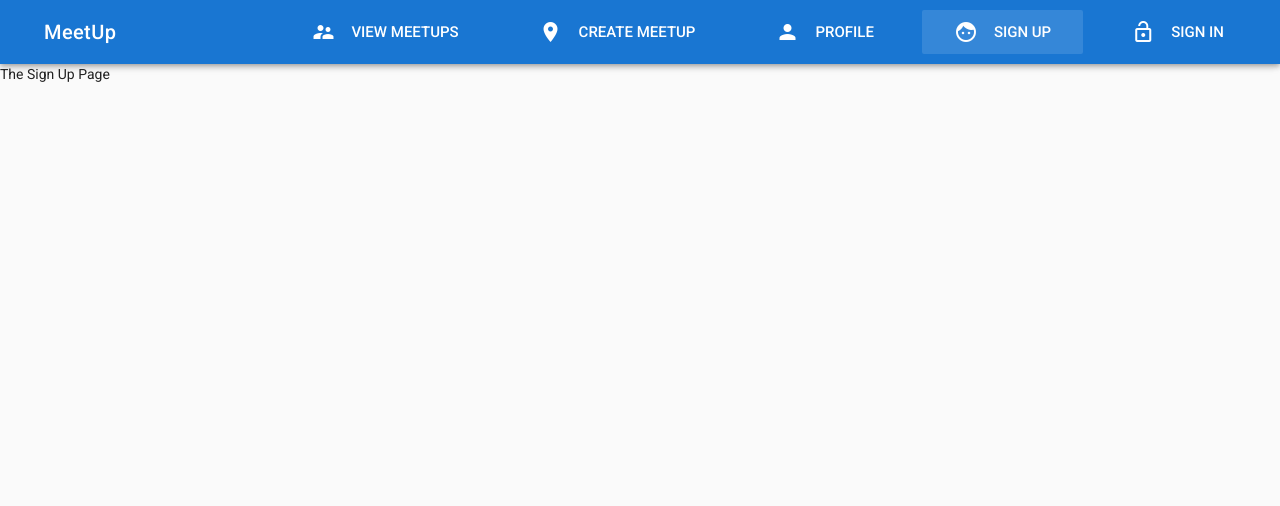
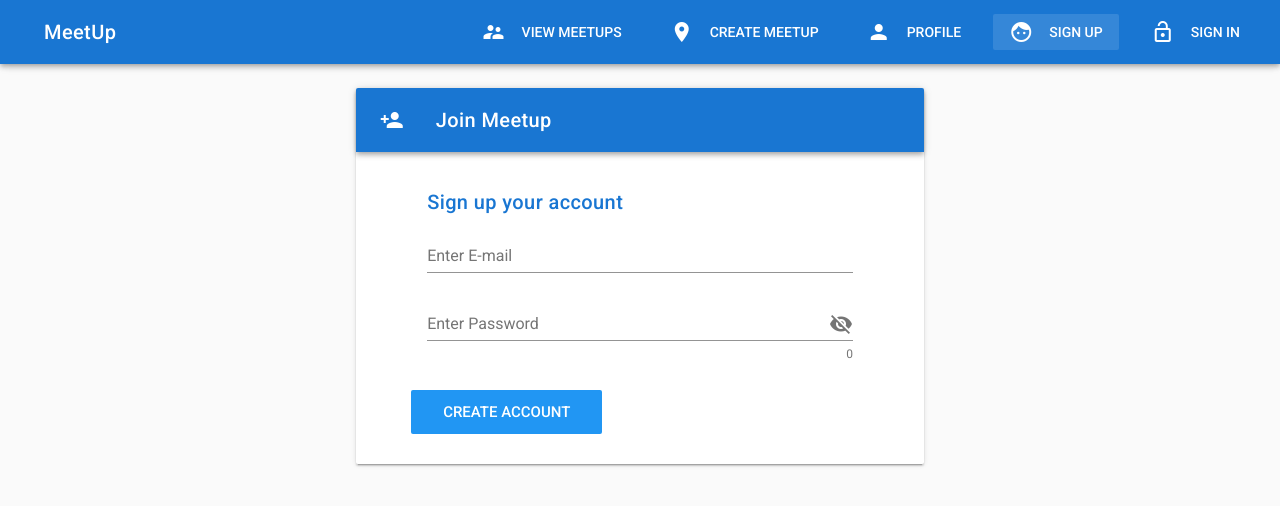
Before and after one commit to yat529/Meetup_demo, a Vue app: page /signup in a window 1280 px wide. Shown: the top 506 px of the page. Built offline with nearby package versions, Linux system fonts and the light colour scheme.

Commit message:
signup page finished, fix toolbar item responsive display breakpoint

```diff
--- a/src/App.vue
+++ b/src/App.vue
@@ -14,13 +14,13 @@
     </v-navigation-drawer>
 
     <v-toolbar class="primary" dark>
-      <v-toolbar-side-icon class="hidden-sm-and-up" @click.stop="sideNav = !sideNav"></v-toolbar-side-icon>
+      <v-toolbar-side-icon class="hidden-md-and-up" @click.stop="sideNav = !sideNav"></v-toolbar-side-icon>
       <v-toolbar-title>
         <router-link to="/" tag="span" style="cursor: pointer">{{ title }}</router-link>
       </v-toolbar-title>
       <v-spacer></v-spacer>
       <!-- Topbar Menu Buttons -->
-      <v-btn class="hidden-sm-and-down" v-for="item in menuItems" :key="item.title" router :to="item.link" flat large>
+      <v-btn class="hidden-sm-and-down" v-for="item in menuItems" :key="item.title" router :to="item.link" flat>
         <v-icon left>{{ item.icon }}</v-icon>
         {{ item.title }}
       </v-btn>
--- a/src/components/Meetup/Meetups.vue
+++ b/src/components/Meetup/Meetups.vue
@@ -1,7 +1,7 @@
 <template>
   <v-container>
     <v-layout row wrap>
-      <v-flex xs3 v-for="item in meetups" :key="item.id" class="mr-3 mb-3">
+      <v-flex xs12 sm6 md4 xl3 v-for="item in meetups" :key="item.id" class="px-2 py-2">
         <v-card>
           <v-card-media :src="item.imageUrl" height="200px">
           </v-card-media>
--- a/src/components/User/Signup.vue
+++ b/src/components/User/Signup.vue
@@ -1,12 +1,105 @@
 <template>
-  <div>
-    <p>The Sign Up Page</p>
-  </div>
+  <v-container>
+    <v-layout row>
+      <v-flex xs12 sm6 offset-sm3>
+        <v-card>
+          <v-toolbar class="primary mb-3" dark>
+            <v-toolbar-side-icon>
+              <v-icon>person_add</v-icon>
+            </v-toolbar-side-icon>
+            <v-toolbar-title>Join Meetup</v-toolbar-title>
+          </v-toolbar>
+          <v-form class="pb-4" ref="accSignupForm" @submit.prevent="onSignup">
+
+            <v-layout row>
+              <v-flex xs10 offset-xs1>
+                <v-card-text class="px-4 py-4">
+                  <h3 class="primary--text title mb-3">Sign up your account</h3>
+                  <v-text-field
+                    name="userEmail"
+                    label="Enter E-mail"
+                    v-model="email"
+                    :rules="emailRules"
+                  ></v-text-field>
+                  <v-text-field
+                    name="userPassword"
+                    label="Enter Password"
+                    hint="At least 8 characters"
+                    v-model="password"
+                    min="8"
+                    :append-icon="psw_show ? 'visibility' : 'visibility_off'"
+                    :append-icon-cb="() => (psw_show = !psw_show)"
+                    :type="!psw_show ? 'password' : 'text'"
+                    :rules="pswRules"
+                    counter
+                  ></v-text-field>
+                  <v-text-field
+                    name="userPasswordConfirm"
+                    label="Confirm Password"
+                    v-model="passwordToCompare"
+                    :append-icon="psw_check_show ? 'visibility' : 'visibility_off'"
+                    :append-icon-cb="() => (psw_check_show = !psw_check_show)"
+                    :type="!psw_check_show ? 'password' : 'text'"
+                    :rules="pswCompareRules"
+                    counter
+                    v-if="checkPswLength"
+                  ></v-text-field>
+                </v-card-text>
+
+                <v-btn large flat dark class="info" type="submit">CREATE ACCOUNT</v-btn>
+              </v-flex>
+
+            </v-layout>
+
+          </v-form>
+        </v-card>
+
+      </v-flex>
+    </v-layout>
+  </v-container>
 </template>
 <script>
 /* eslint-disable */
 export default {
+  data () {
+    return {
+      valid: false,
+      email: '',
+      password: '',
+      passwordToCompare: '',
+      psw_show: false,
+      psw_check_show: false
+    }
+  },
+  computed: {
+    emailRules () {
+      return [
+        value => !!value || 'Email is required',
+        value => /^\w+([.-]?\w+)*@\w+([.-]?\w+)*(\.\w{2,3})+$/.test(value) || 'E-mail must be valid'
+      ]
+    },
+    pswRules () {
+      return [
+        value => !!value || 'Password is required',
+        value => value.length >= 8 || 'At least 8 characters'
+      ]
+    },
+    pswCompareRules () {
+      return [
+        value => this.password === value || 'Passwords don\'t match'
+      ]
+    },
+    checkPswLength () {
+      return this.password.length >= 8
+    }
+  },
+  methods: {
+    onSignup () {
+      console.log(this.$refs.accSignupForm.validate())
+      // prepare user object for database
 
+    }
+  }
 }
 </script>
 <style lang="scss">
```
